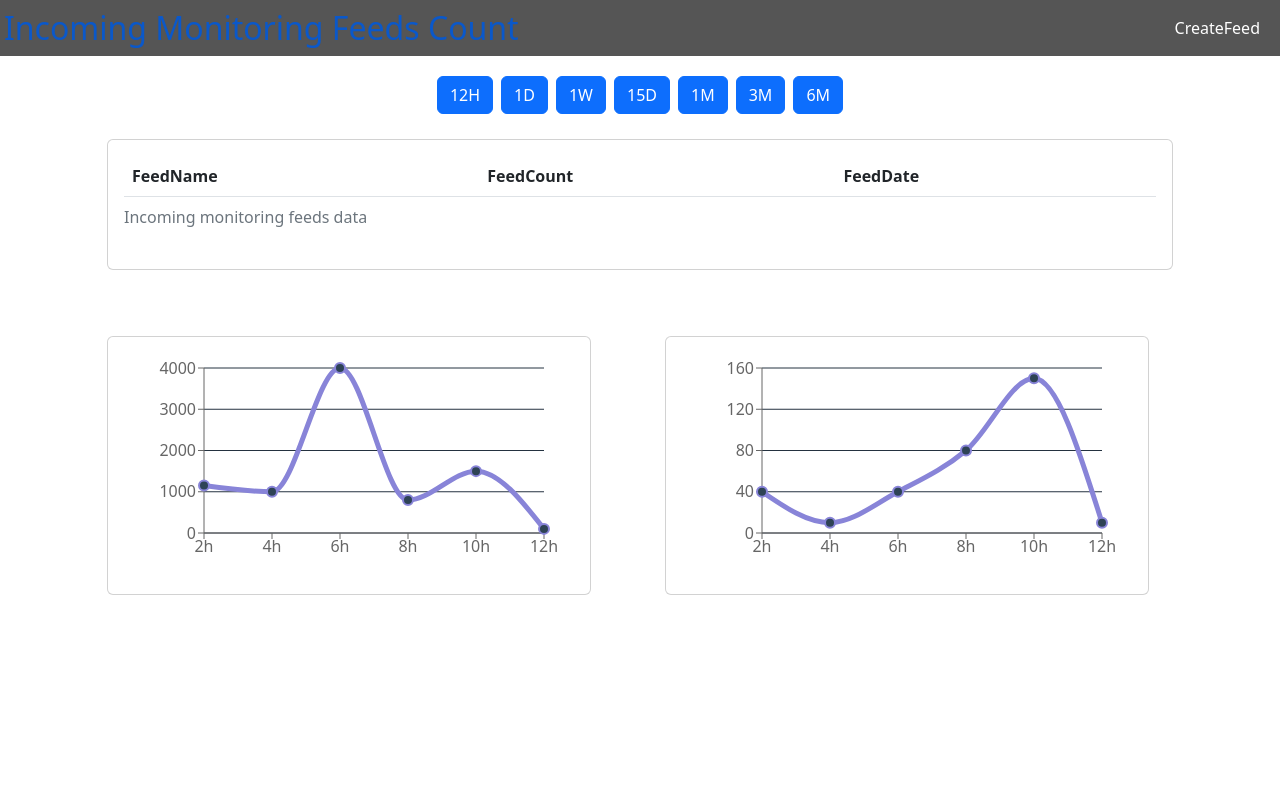
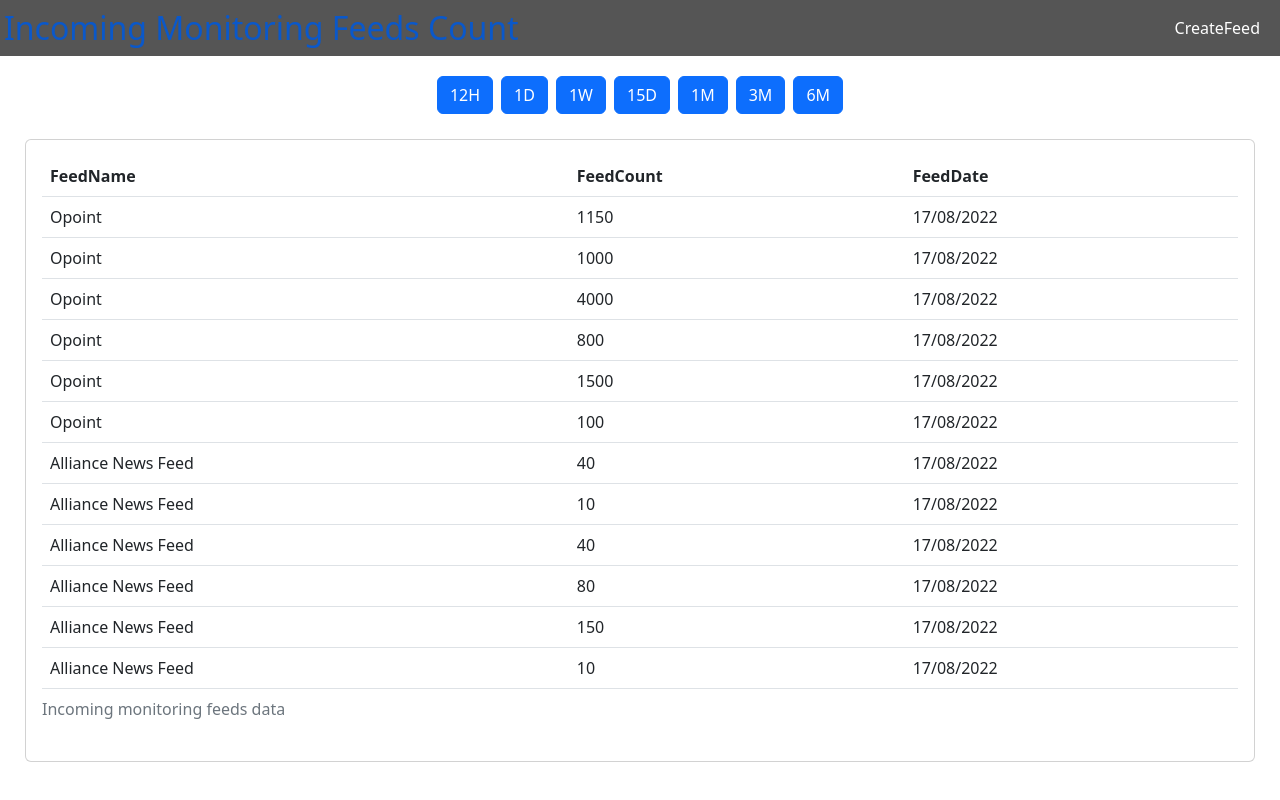
Before and after one commit to charan-accion/FeedsCount, a React (Create React App) app: page / in a window 1280 px wide. Shown: the top 800 px of the page. Built offline with nearby package versions, Linux system fonts and the light colour scheme.

Commit message:
changes added for weekly data

```diff
--- a/src/App.js
+++ b/src/App.js
@@ -10,7 +10,7 @@ function App() {
 
     <>
       <Navbar />
-      <div className="container">
+      <div className="container1">
         <Routes>
           <Route path="/" element={<ChartData />} />
           <Route path="/CreateFeed" element={<CreateFeed />} />
--- a/src/Json/mockData.json
+++ b/src/Json/mockData.json
@@ -1,65 +1,84 @@
 [
     {
-        "feedName": "Opoint",
-        "feedCount": 440,
-        "date": "16/08/2022",
-        "category": "A",
         "data": [
             {
-                "name": "4h",
-                "count": 140
+                "key": "2h",
+                "feedCount": 114,
+                "feedName": "Opoint",
+                "category": "A",
+                "date": "16/08/2022"
             },
             {
-                "name": "8h",
-                "count": 190
+                "key": "4h",
+                "feedCount": 119,
+                "feedName": "Opoint",
+                "date": "16/08/2022"
             },
             {
-                "name": "12h",
-                "count": 240
+                "key": "6h",
+                "feedCount": 214,
+                "feedName": "Opoint",
+                "date": "16/08/2022"
             },
             {
-                "name": "16h",
-                "count": 300
+                "key": "8h",
+                "feedCount": 310,
+                "feedName": "Opoint",
+                "date": "16/08/2022"
             },
             {
-                "name": "20h",
-                "count": 450
+                "key": "10h",
+                "feedCount": 415,
+                "feedName": "Opoint",
+                "date": "16/08/2022"
             },
             {
-                "name": "24h",
-                "count": 900
+                "key": "12h",
+                "feedCount": 910,
+                "feedName": "Opoint",
+                "date": "16/08/2022"
             }
         ]
     },
     {
-        "feedName": "Alliance News Feed",
-        "feedCount": 480,
-        "date": "16/08/2022",
+        "feedCount": 500,
         "category": "A",
         "data": [
             {
-                "name": "4h",
-                "count": 1400
+                "key": "2h",
+                "feedCount": 140,
+                "feedName": "Alliance News Feed",
+                "date": "16/08/2022"
             },
             {
-                "name": "8h",
-                "count": 1000
+                "key": "4h",
+                "feedCount": 200,
+                "feedName": "Alliance News Feed",
+                "date": "16/08/2022"
             },
             {
-                "name": "12h",
-                "count": 400
+                "key": "6h",
+                "feedCount": 340,
+                "feedName": "Alliance News Feed",
+                "date": "16/08/2022"
             },
             {
-                "name": "16h",
-                "count": 800
+                "key": "8h",
+                "feedCount": 380,
+                "feedName": "Alliance News Feed",
+                "date": "16/08/2022"
             },
             {
-                "name": "20h",
-                "count": 1500
+                "key": "10h",
+                "feedCount": 450,
+                "feedName": "Alliance News Feed",
+                "date": "16/08/2022"
             },
             {
-                "name": "24h",
-                "count": 1100
+                "key": "12h",
+                "feedCount": 500,
+                "feedName": "Alliance News Feed",
+                "date": "16/08/2022"
             }
         ]
     }
--- /dev/null
+++ b/src/Json/oneDayData.json
@@ -0,0 +1,85 @@
+[
+    {
+        "category": "A",
+        "data": [
+            {
+                "feedName": "Opoint",
+                "date": "16/08/2022",
+                "key": "4h",
+                "feedCount": 140
+            },
+            {
+                "feedName": "Opoint",
+                "date": "16/08/2022",
+                "key": "8h",
+                "feedCount": 190
+            },
+            {
+                "feedName": "Opoint",
+                "date": "16/08/2022",
+                "key": "12h",
+                "feedCount": 240
+            },
+            {
+                "feedName": "Opoint",
+                "date": "16/08/2022",
+                "key": "16h",
+                "feedCount": 300
+            },
+            {
+                "feedName": "Opoint",
+                "date": "16/08/2022",
+                "key": "20h",
+                "feedCount": 450
+            },
+            {
+                "feedName": "Opoint",
+                "date": "16/08/2022",
+                "key": "24h",
+                "feedCount": 900
+            }
+        ]
+    },
+    {
+        "feedCount": 480,
+        "category": "A",
+        "data": [
+            {
+                "feedName": "Alliance News Feed",
+                "date": "16/08/2022",
+                "key": "4h",
+                "feedCount": 1400
+            },
+            {
+                "feedName": "Alliance News Feed",
+                "date": "16/08/2022",
+                "key": "8h",
+                "feedCount": 1000
+            },
+            {
+                "feedName": "Alliance News Feed",
+                "date": "16/08/2022",
+                "key": "12h",
+                "feedCount": 400
+            },
+            {
+                "feedName": "Alliance News Feed",
+                "date": "16/08/2022",
+                "key": "16h",
+                "feedCount": 800
+            },
+            {
+                "feedName": "Alliance News Feed",
+                "date": "16/08/2022",
+                "key": "20h",
+                "feedCount": 1500
+            },
+            {
+                "feedName": "Alliance News Feed",
+                "date": "16/08/2022",
+                "key": "24h",
+                "feedCount": 1100
+            }
+        ]
+    }
+]
--- a/src/Json/oneWeekData.json
+++ b/src/Json/oneWeekData.json
@@ -1,106 +1,91 @@
 [
     {
-
         "data": [
             {
                 "feedName": "Opoint",
-                "feedCount": 240,
                 "date": "17/08/2022",
                 "feedCode": "B",
-                "name":"2h",
-                "count":1150
+                "key": "2h",
+                "feedCount": 1150
             },
             {
                 "feedName": "Opoint",
-                "feedCount": 240,
                 "date": "17/08/2022",
                 "feedCode": "B",
-                "name": "4h",
-                "count": 1000
+                "key": "4h",
+                "feedCount": 1000
             },
             {
                 "feedName": "Opoint",
-                "feedCount": 240,
                 "date": "17/08/2022",
                 "feedCode": "B",
-                "name": "6h",
-                "count": 4000
+                "key": "6h",
+                "feedCount": 4000
             },
             {
                 "feedName": "Opoint",
-                "feedCount": 240,
                 "date": "17/08/2022",
                 "feedCode": "B",
-                "name": "8h",
-                "count": 800
+                "key": "8h",
+                "feedCount": 800
             },
             {
                 "feedName": "Opoint",
-                "feedCount": 240,
                 "date": "17/08/2022",
                 "feedCode": "B",
-                "name": "10h",
-                "count": 1500
+                "key": "10h",
+                "feedCount": 1500
             },
             {
                 "feedName": "Opoint",
-                "feedCount": 240,
                 "date": "17/08/2022",
                 "feedCode": "B",
-                "name": "12h",
-                "count": 100
+                "key": "12h",
+                "feedCount": 100
             }
         ]
     },
     {
-
         "data": [
             {
-                "name": "2h",
-                "count": 40,
+                "key": "2h",
+                "feedCount": 40,
                 "feedName": "Alliance News Feed",
-                "feedCount": 240,
-                "date": "17/08/2022",
-                "feedCode": "B"
-
-            },
-            {
-                "name": "4h",
-                "count": 10,
-                "feedName": "Alliance News Feed",
-                "feedCount": 240,
                 "date": "17/08/2022",
                 "feedCode": "B"
             },
             {
-                "name": "6h",
-                "count": 40,
+                "key": "4h",
+                "feedCount": 10,
                 "feedName": "Alliance News Feed",
-                "feedCount": 240,
                 "date": "17/08/2022",
                 "feedCode": "B"
             },
             {
-                "name": "8h",
-                "count": 80,
+                "key": "6h",
+                "feedCount": 40,
                 "feedName": "Alliance News Feed",
-                "feedCount": 240,
                 "date": "17/08/2022",
                 "feedCode": "B"
             },
             {
-                "name": "10h",
-                "count": 150,
+                "key": "8h",
+                "feedCount": 80,
                 "feedName": "Alliance News Feed",
-                "feedCount": 240,
                 "date": "17/08/2022",
                 "feedCode": "B"
             },
             {
-                "name": "12h",
-                "count": 10,
+                "key": "10h",
+                "feedCount": 150,
                 "feedName": "Alliance News Feed",
-                "feedCount": 240,
+                "date": "17/08/2022",
+                "feedCode": "B"
+            },
+            {
+                "key": "12h",
+                "feedCount": 10,
+                "feedName": "Alliance News Feed",
                 "date": "17/08/2022",
                 "feedCode": "B"
             }
--- a/src/component/LineChart.js
+++ b/src/component/LineChart.js
@@ -6,7 +6,7 @@ import Button from 'react-bootstrap/Button';
 import Table from "./Table";
 //import axios from "axios";
 import mockData from "../Json/mockData.json";
-import updateSampleData from "../Json/updateSampleData.json";
+import oneDayData from "../Json/oneDayData.json";
 import oneWeekData from "../Json/oneWeekData.json"
 
 const columns = [
@@ -15,13 +15,20 @@ const columns = [
   { label: "FeedDate", accessor: "date" }
 ];
 
+
 function ChartData() {
 
   const [data, SetData] = useState(oneWeekData);
-
-  //console.log(data)
+  //let [tdata, TSetData] = useState([]);
+  let tabledata =[];
+      data.map((a,b) => {
+        a.data.map((x,y) => {
+        tabledata.push(x);
+      })
+      })
+      console.log("test",tabledata)
    function handleClick(e) {
-    SetData(updateSampleData);
+    SetData(oneDayData);
   }
   return (
     <div className="row">
@@ -56,7 +63,7 @@ function ChartData() {
         <Card>
           <Card.Body>
             <Table caption="Incoming monitoring feeds data"
-              data={data}
+              data={tabledata}
               columns={columns}>
 
             </Table>
@@ -67,8 +74,6 @@ function ChartData() {
       <div className="row first_chart" >
 
         {data.map((lineData, key) => {
-          //lineData[key].data.map((chartdata, key) => {
-            //console.log("a",lineData,key)
             return(
               <div className="col-md-6" key={key}>
               <Card >
@@ -88,10 +93,10 @@ function ChartData() {
                     >
 
                       <CartesianGrid horizontal="true" vertical="" stroke="#243240" />
-                      <XAxis dataKey="name" tick={{}} />
+                      <XAxis dataKey="key" tick={{}} />
                       <YAxis tick={{}} />
                       <Tooltip contentStyle={{}} itemStyle={{}} cursor={false} />
-                      <Line type="monotone" dataKey="count" stroke="#8884d8" strokeWidth="5" dot={{ fill: "#2e4355", stroke: "#8884d8", strokeWidth: 2, r: 5 }} activeDot={{ fill: "#2e4355", stroke: "#8884d8", strokeWidth: 5, r: 10 }} />
+                      <Line type="monotone" dataKey="feedCount" stroke="#8884d8" strokeWidth="5" dot={{ fill: "#2e4355", stroke: "#8884d8", strokeWidth: 2, r: 5 }} activeDot={{ fill: "#2e4355", stroke: "#8884d8", strokeWidth: 5, r: 10 }} />
 
                     </LineChart>
                   </ResponsiveContainer>
--- a/src/component/TableBody.js
+++ b/src/component/TableBody.js
@@ -3,27 +3,19 @@
 const TableBody = ({ data, columns }) => {
     return (
       <tbody>
-        {data.map((data1,key) => {
-          //console.log(tabledata,key);
-          data1.data.map((tabledata,key) => {
+        {data.map((tabledata,key) => {
           return (
             <tr key={key}>
               {columns.map(({ accessor }) => {
-                //console.log("abc",tabledata,key)
-                 // console.log("abc",data1,key)
                 const tData = tabledata[accessor] ? tabledata[accessor] : "——";
-                console.log(tData)
-                //<td>{tData}<td>
-                return <td key={accessor}>{tData}</td>;
-
+                return <td>{tData}</td>;
 
               })}
             </tr>
           );
-        })
         })}
       </tbody>
     );
-  }
+  };
 
   export default TableBody;
```
Also changed, not shown: src/Json/updateSampleData.json (deleted, +0 -66 lines).
